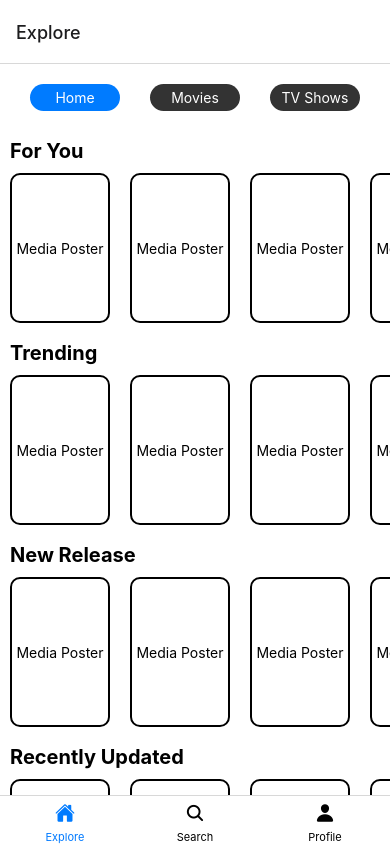
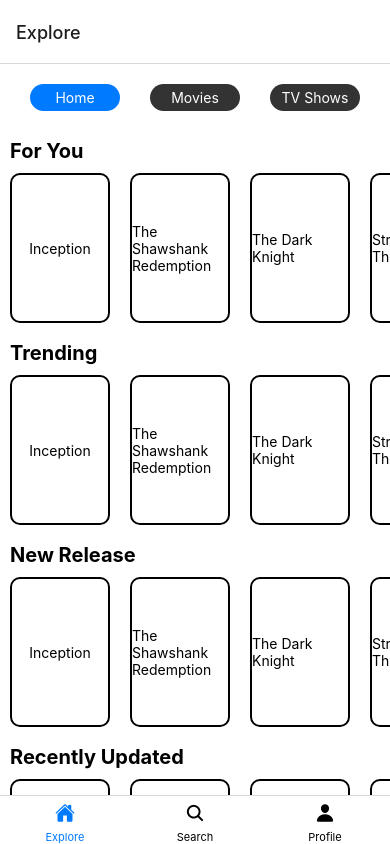
Before and after one commit to MarcusM1231/Cineverse, a React Native app in the folder Cineverse/: screen /ExploreView in a window 390 px wide. Built offline with nearby package versions, Linux system fonts and the light colour scheme.

Commit message:
CV-14: Media Card Navigation
Added the navigation for the media cards

When clicking on card it will take you to the "Details" page which will show you more details on that media

```diff
--- a/Cineverse/App.tsx
+++ b/Cineverse/App.tsx
@@ -2,14 +2,34 @@ import { StatusBar } from 'expo-status-bar';
 import { StyleSheet, Text, View } from 'react-native';
 import { NavigationContainer } from '@react-navigation/native';
 import { createBottomTabNavigator } from '@react-navigation/bottom-tabs';
+import { createNativeStackNavigator } from '@react-navigation/native-stack';
 import ExploreView from './Views/MainViews/ExploreView';
 import SearchView from './Views/MainViews/SearchView';
 import ProfileView from './Views/MainViews/ProfileView';
 import { Ionicons } from '@expo/vector-icons';
+import CardDetail from './Views/SubViews/CardDetail';
+
 
 const Tab = createBottomTabNavigator();
-const ActiveIconColor = "#007BFF"
-const InactiveIconColor = "black"
+const Stack = createNativeStackNavigator();
+const ActiveIconColor = '#007BFF'
+const InactiveIconColor = 'black'
+
+function Explore() {
+  return(
+    <Stack.Navigator>
+      <Stack.Screen name='ExploreView' component={ExploreView}
+      options={{
+        title: 'Explore',
+        }}/>
+
+      <Stack.Screen name='CardDetail' component={CardDetail}
+      options={{
+        title:''
+      }}/>
+    </Stack.Navigator>
+  )
+}
 
 export default function App() {
   return (
@@ -17,15 +37,16 @@ export default function App() {
       <Tab.Navigator
         initialRouteName='Explore'
         screenOptions={{
-          tabBarInactiveTintColor: "black",
+          tabBarInactiveTintColor: 'black',
           tabBarLabelStyle: {fontSize: 11},
         }}
       >
-        <Tab.Screen name='Explore' component={ExploreView}
+        <Tab.Screen name='Explore' component={Explore}
           options={{
             tabBarIcon: ({focused}) => (
               <Ionicons name='home' size={20} color={focused ? ActiveIconColor : InactiveIconColor} />
             ),
+            headerShown: false,
           }}
         />
 
--- /dev/null
+++ b/Cineverse/Data/MediaData.tsx
@@ -0,0 +1,104 @@
+
+export type MediaData = {
+  id: string;
+  title: string;
+  type: number;
+  releaseDate: string;
+  rating: number;
+  mediaDescription: string;
+  stars: number;
+  priceLevel: number;
+  likes: number;
+  dislikes: number;
+  image: string;
+  episodeNumber: number;
+};
+
+const mediaData: MediaData[] = [
+    {
+      id: "1",
+      title: "Inception",
+      type: 1,
+      releaseDate: "07/16/2010",
+      rating: 4.5,
+      mediaDescription: "Mind-bending thriller",
+      stars: 5,
+      priceLevel: 2,
+      likes: 1000,
+      dislikes: 50,
+      image: "",
+      episodeNumber: 1
+    },
+    {
+      id: "2",
+      title: "The Shawshank Redemption",
+      type: 1,
+      releaseDate: "09/23/2005",
+      rating: 4.8,
+      mediaDescription: "Drama, crime",
+      stars: 5,
+      priceLevel: 1,
+      likes: 1200,
+      dislikes: 30,
+      image: "",
+      episodeNumber: 1
+    },
+    {
+      id: "3",
+      title: "The Dark Knight",
+      type: 1,
+      releaseDate: "07/19/2009",
+      rating: 4.7,
+      mediaDescription: "Action, crime",
+      stars: 5,
+      priceLevel: 2,
+      likes: 1100,
+      dislikes: 40,
+      image: "",
+      episodeNumber: 1
+    },
+    {
+      id: "4",
+      title: "Stranger Things",
+      type: 2,
+      releaseDate: "07/15/2016",
+      rating: 4.2,
+      mediaDescription: "Sci-Fi, horror",
+      stars: 4,
+      priceLevel: 1,
+      likes: 800,
+      dislikes: 80,
+      image: "",
+      episodeNumber: 34
+    },
+    {
+      id: "5",
+      title: "Breaking Bad",
+      type: 2,
+      releaseDate: "12/08/2000",
+      rating: 4.6,
+      mediaDescription: "Crime, drama, thriller",
+      stars: 4.5,
+      priceLevel: 2,
+      likes: 900,
+      dislikes: 60,
+      image: "",
+      episodeNumber: 62
+    },
+    {
+      id: "6",
+      title: "The Matrix",
+      type: 1,
+      releaseDate: "03/31/1999",
+      rating: 4.4,
+      mediaDescription: "Action, sci-fi",
+      stars: 4.5,
+      priceLevel: 2,
+      likes: 950,
+      dislikes: 70,
+      image: "",
+      episodeNumber: 1
+    },
+  ];
+
+export default mediaData;
--- /dev/null
+++ b/Cineverse/Views/SubViews/CardDetail.tsx
@@ -0,0 +1,26 @@
+import { Text, View, TouchableOpacity, StyleSheet, Image} from "react-native";
+import { useRoute } from '@react-navigation/native';
+import { MediaData } from "../../Data/MediaData";
+
+export default function CardDetail() {
+    const route = useRoute();
+    const {mediaData} = route.params as {mediaData: MediaData}
+    if(!mediaData){
+        return <Text>Data not available</Text>
+    }
+    return (
+        <View style={styles.container}>
+            <Text>{mediaData.title}</Text>
+            <Text></Text>
+        </View>
+    )
+}
+
+const styles = StyleSheet.create ({
+    container: {
+        flex: 1,
+        alignItems: "center",
+        justifyContent: "center"
+
+    }
+})
--- a/Cineverse/Views/SubViews/ExploreSubViews/HomeView.tsx
+++ b/Cineverse/Views/SubViews/ExploreSubViews/HomeView.tsx
@@ -2,14 +2,17 @@ import React from 'react';
 import { View, Text, StyleSheet, ScrollView } from 'react-native';
 import MediaCard from '../MediaCard';
 import ViewMoreCard from '../ViewMoreCard';
+import { MediaData } from '../../../Data/MediaData';
+import mediaData from '../../../Data/MediaData';
 
 type MediaCategoryProps = {
-  categoryType: string
+  categoryType: string;
+  mediaData: MediaData[];
 }
 
 const HomeCategoryView = (props: MediaCategoryProps) => {
-  const mediaCards = Array.from({ length: 6 }, (_, index) => (
-    <MediaCard key={index} />
+  const mediaCards = props.mediaData.map((media, index) => (
+    <MediaCard key={index} media={media} />
   ));
 
   return (
@@ -30,11 +33,11 @@ export default function HomeView() {
     <ScrollView contentContainerStyle={styles.container}  showsVerticalScrollIndicator={false}
     showsHorizontalScrollIndicator={false}>
       <View style={styles.content}>
-        <HomeCategoryView categoryType='For You' />
-        <HomeCategoryView categoryType='Trending' />
-        <HomeCategoryView categoryType='New Release' />
-        <HomeCategoryView categoryType='Recently Updated' />
-        <HomeCategoryView categoryType='A-Z' />
+        <HomeCategoryView categoryType='For You' mediaData={mediaData} />
+        <HomeCategoryView categoryType='Trending' mediaData={mediaData} />
+        <HomeCategoryView categoryType='New Release' mediaData={mediaData} />
+        <HomeCategoryView categoryType='Recently Updated' mediaData={mediaData} />
+        <HomeCategoryView categoryType='A-Z' mediaData={mediaData} />
       </View>
     </ScrollView>
   );
--- a/Cineverse/Views/SubViews/ExploreSubViews/ShowView.tsx
+++ b/Cineverse/Views/SubViews/ExploreSubViews/ShowView.tsx
@@ -1,47 +1,23 @@
 import React from 'react';
 import { View, Text, StyleSheet, ScrollView } from 'react-native';
-import MediaCard from '../MediaCard';
 
-//MediaCard view can be deleted, just here to test scroll bar right now
 export default function ShowView() {
   return (
     <ScrollView contentContainerStyle={styles.container}  showsVerticalScrollIndicator={false}
     showsHorizontalScrollIndicator={false}>
       <View style={styles.content}>
-        <MediaCard/>
-        <MediaCard/>
-        <MediaCard/>
-        <MediaCard/>
-        <MediaCard/>
-        <MediaCard/>
-        <MediaCard/>
-        <MediaCard/>
-        <MediaCard/>
-        <MediaCard/>
-        <MediaCard/>
-        <MediaCard/>
-        <MediaCard/>
-        <MediaCard/>
-        <MediaCard/>
-        <MediaCard/>
-        <MediaCard/>
-        <MediaCard/>
-        <MediaCard/>
-        <MediaCard/>
+        <Text>TV Shows</Text>
       </View>
     </ScrollView>
   );
 }
 
 const styles = StyleSheet.create({
+  content: {
+    padding: 10,
+    alignItems: 'center',
+  },
   container: {
-    justifyContent: 'center',
-    alignItems: 'center',
-    paddingBottom: 80,
-  },
-  content: {
-    flexDirection: 'row',
-    flexWrap: 'wrap',
-    justifyContent: 'center'
-  },
+
+  }
 });
--- a/Cineverse/Views/SubViews/MediaCard.tsx
+++ b/Cineverse/Views/SubViews/MediaCard.tsx
@@ -1,11 +1,22 @@
 import { Text, View, TouchableOpacity, StyleSheet, Image} from "react-native";
+import { useNavigation } from "@react-navigation/native";
+import { NativeStackNavigationProp } from "@react-navigation/native-stack";
+import {MediaData} from '../../Data/MediaData'
 
-export default function MediaCard() {
+type MediaCardProps = {
+    media: MediaData;
+}
 
+export default function MediaCard({media}: MediaCardProps) {
+const navigation = useNavigation<NativeStackNavigationProp<any>>();
+
+const handleMediaCardPress = () =>{
+    navigation.navigate("CardDetail", {mediaData: media})
+};
     return (
         <View>
-            <TouchableOpacity style={styles.mediaContainer}>
-                <Text>Media Poster</Text>
+            <TouchableOpacity style={styles.mediaContainer} onPress={handleMediaCardPress}>
+                <Text>{media.title}</Text>
             {/* <Image style={styles.imageStyle}
             source={require("../../Images/Placeholders/black-panther-poster.jpg")}
             /> */}
```
